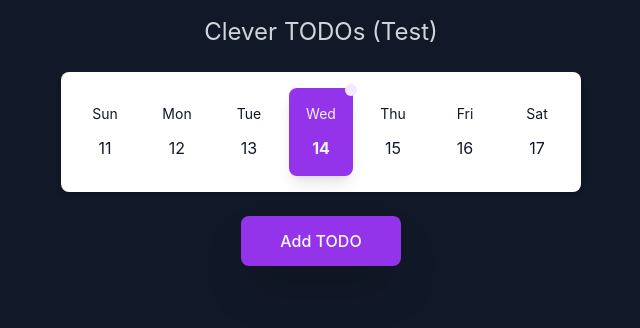
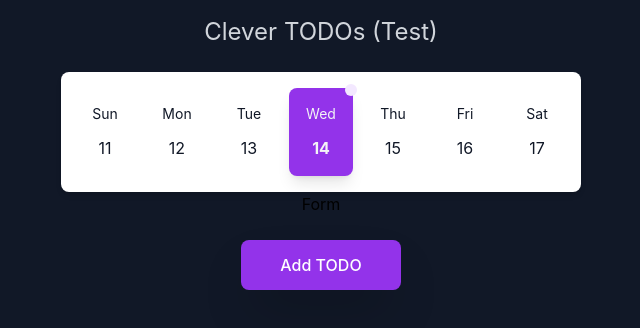
Before and after one commit to maxim8898/ctd, a React (Create React App) app: page / in a window 1280 px wide. Both pictures are taken after a click on the button "Add TODO". Shown: the top 328 px of the page, without its empty margins (319-959 px from the left). Built offline with nearby package versions, Linux system fonts and the light colour scheme.

Commit message:
Add modal component.

```diff
--- a/src/App.tsx
+++ b/src/App.tsx
@@ -1,23 +1,34 @@
-import React from 'react';
+import React, {useState} from 'react';
 import './App.css';
 import Calendar from "./components/Calendar/Calendar";
 import Header from "./components/Header/Header";
 import Button from "./components/Button/Button";
+import Modal from "./components/Modal/Modal";
 
 function App() {
-  return (
-      <div className="flex items-center justify-start bg-gray-900 h-dvh p-2 flex-col">
+    const [modalIsOpen, setModalOpen] = useState(false);
+
+    return (
+        <div className="flex items-center justify-start bg-gray-900 h-dvh p-2 flex-col">
           <div className="flex">
               <Header />
           </div>
           <div className="flex max-w-sm md:max-w-none pt-6">
               <Calendar />
           </div>
+          <div>
+              <Modal
+                isOpen={modalIsOpen}
+                onClose={() => setModalOpen(false)}
+              >
+                  <div>Form</div>
+              </Modal>
+          </div>
           <div className="flex pt-6">
-              <Button />
+              <Button onClick={setModalOpen} />
           </div>
-      </div>
-  );
+        </div>
+    );
 }
 
 export default App;
--- a/src/components/Button/Button.tsx
+++ b/src/components/Button/Button.tsx
@@ -1,8 +1,12 @@
 import React from "react";
 
-function Button() {
+interface ButtonProps {
+    onClick: (active: boolean) => void,
+}
+
+function Button({ onClick }: ButtonProps) {
     return (
-        <button className="relative flex h-[50px] w-40 items-center justify-center overflow-hidden bg-purple-600 rounded-lg font-medium text-white shadow-2xl transition-all duration-300 before:absolute before:inset-0 before:border-0 before:border-white before:duration-100 before:ease-linear hover:bg-white hover:text-blue-600 hover:shadow-blue-600 hover:before:border-[25px]">
+        <button onClick={() => onClick(true)} className="relative flex h-[50px] w-40 items-center justify-center overflow-hidden bg-purple-600 rounded-lg font-medium text-white shadow-2xl transition-all duration-300 before:absolute before:inset-0 before:border-0 before:border-white before:duration-100 before:ease-linear hover:bg-white hover:text-blue-600 hover:shadow-blue-600 hover:before:border-[25px]">
             <span className="relative z-10">Add TODO</span>
         </button>
     );
--- a/src/components/Calendar/Calendar.tsx
+++ b/src/components/Calendar/Calendar.tsx
@@ -1,6 +1,5 @@
 import React from "react";
-import Weekday from "../Weekday/Weekday";
-import {WEEKDAY} from "../Weekday/Weekday";
+import Weekday, {WEEKDAY} from "../Weekday/Weekday";
 
 function Calendar() {
     return (
--- /dev/null
+++ b/src/components/Modal/Modal.tsx
@@ -0,0 +1,21 @@
+import React, {ReactElement} from "react";
+
+interface ModalProps {
+    isOpen: boolean,
+    onClose: () => void,
+    children: ReactElement,
+}
+
+function Modal({ isOpen, onClose, children }: ModalProps) {
+    return (
+      <>
+          {isOpen && (
+              <div className="modal" onClick={() => onClose()}>
+                  { children }
+              </div>
+          )}
+      </>
+    );
+}
+
+export default Modal;
```
